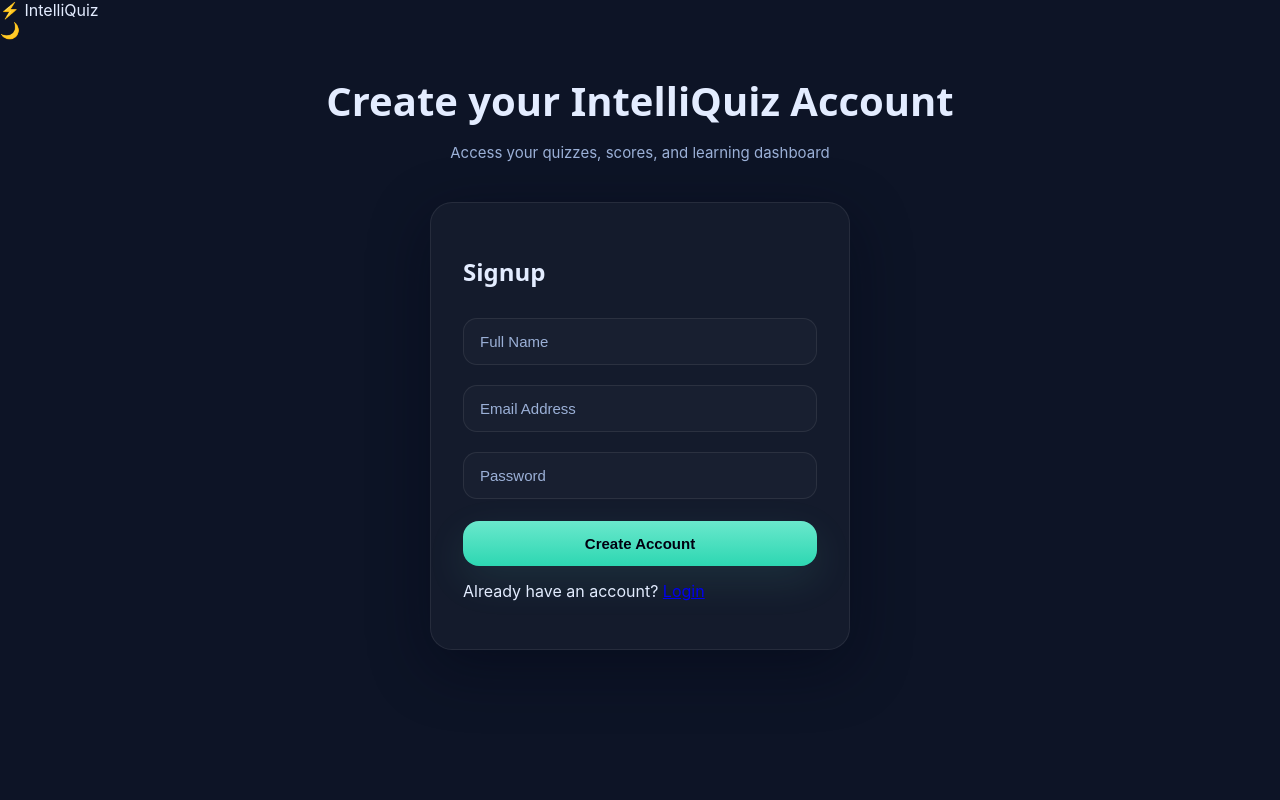
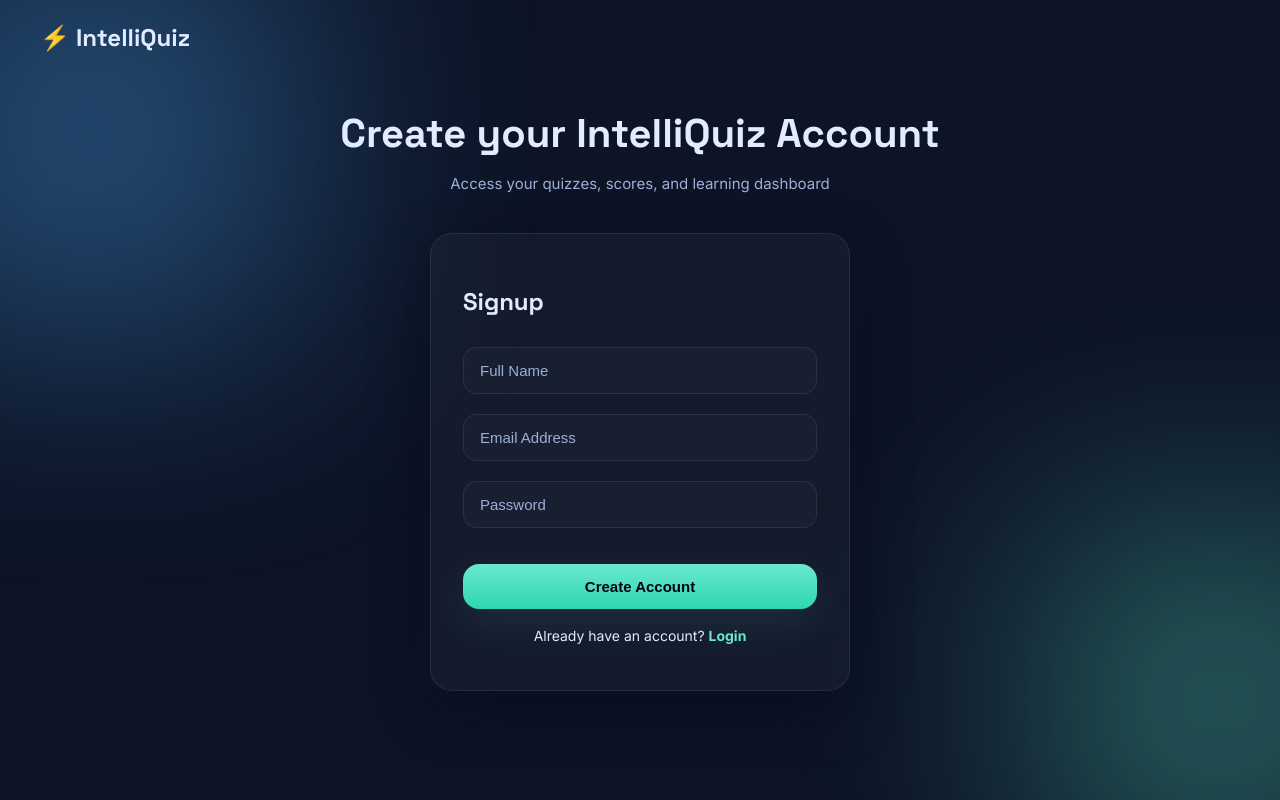
Before and after one commit to Devaguru11/IntelliQuiz, a plain HTML site: page IntelliQuiz/frontend/signup.html in a window 1280 px wide. Drawn offline with Linux system fonts and the light colour scheme.

Commit message:
Update signup.html

```diff
--- a/IntelliQuiz/frontend/signup.html
+++ b/IntelliQuiz/frontend/signup.html
@@ -4,16 +4,20 @@
   <meta charset="UTF-8" />
   <meta name="viewport" content="width=device-width, initial-scale=1.0" />
   <title>Signup – IntelliQuiz</title>
+
+  <!-- SAME FONTS AS DASHBOARD -->
+  <link href="https://fonts.googleapis.com/css2?family=Inter:wght@300;400;600;700;900&family=Space+Grotesk:wght@400;600;700&display=swap" rel="stylesheet">
+
   <link rel="stylesheet" href="auth.css">
 </head>
 <body>
 
-<div class="bg-glow"></div>
-<div class="bg-glow2"></div>
+<!-- SAME BACKGROUND SHAPES AS INDEX -->
+<div class="bg-shape shape1"></div>
+<div class="bg-shape shape2"></div>
 
-<nav>
+<nav class="auth-nav">
   <div class="logo">⚡ IntelliQuiz</div>
-  <div class="toggle">🌙</div>
 </nav>
 
 <section class="auth-hero">
@@ -28,14 +32,15 @@
   <input type="email" id="email" placeholder="Email Address">
   <input type="password" id="password" placeholder="Password">
 
+  <p id="signupError" class="error"></p>
+
   <button onclick="signup()">Create Account</button>
 
-  <p style="margin-top:15px;">
+  <p class="auth-footer">
     Already have an account? <a href="login.html">Login</a>
   </p>
 </div>
 
 <script src="signup.js"></script>
-
 </body>
 </html>
```
